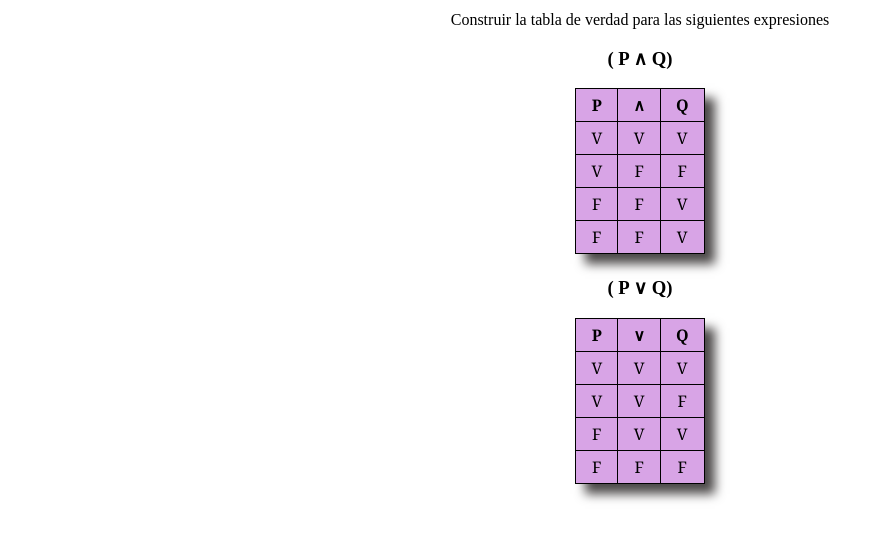
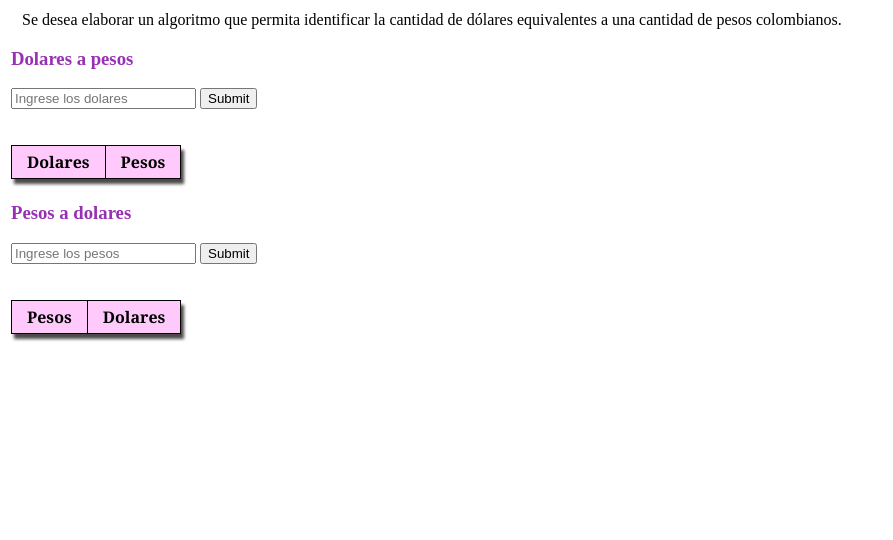
Before and after one commit to YennyMarcelaMarquezCorreaADSO/Guia-de-aprendizaje, a plain HTML site: page Evidencias, Taller 1/index.html in a window 1280 px wide. Shown: the whole page, without its empty margins (0-893 px from the left). Drawn offline with Linux system fonts and the light colour scheme.

Commit message:
Evidencia 3, Taller 1

```diff
--- a/Evidencias, Taller 1/index.html
+++ b/Evidencias, Taller 1/index.html
@@ -10,70 +10,47 @@
 </head>
 <body>
 
-    <p>Construir la tabla de verdad para las siguientes expresiones </p>
+    <p> Se desea elaborar un algoritmo que permita identificar la cantidad de dólares equivalentes a una cantidad de pesos colombianos. </p>
 
-    <h3> ( P ∧ Q) </h3>
+    <div id="d">
+        <h3> Dolares a pesos</h3>
+    <form id="input">
+        <input type="number" name="dolares" placeholder="Ingrese los dolares" >
+        <input type="submit" name="enviar" placeholder="Enviar">
+    </form>
 
-    <table>
+    <br>
+    <br>
+
+<table>
+    <thead>
         <tr>
-            <th> P </th>
-            <th> ∧ </th>
-            <th> Q </th>
+            <th>Dolares</th>
+            <th>Pesos</th>
         </tr>
-        <tr>
-            <td>V</td>
-            <td>V</td>
-            <td>V</td>
-        </tr>
-        <tr>
-            <td>V</td>
-            <td>F</td>
-            <td>F</td>
-        </tr>
-        <tr>
-            <td>F</td>
-            <td>F</td>
-            <td>V</td>
-        </tr>
-        <tr>
-            <td>F</td>
-            <td>F</td>
-            <td>V</td>
-        </tr>
-    </table>
+    </thead>
+    <tbody></tbody>
+</table>
 
+<div id="d">
+    <h3> Pesos a dolares</h3>
+<form id="input2">
+    <input type="number" name="pesos" placeholder="Ingrese los pesos" >
+    <input type="submit" name="enviar" placeholder="Enviar">
+</form>
 
-    <h3> ( P ∨ Q)</h3>
-    <table>
-        <tr>
-            <th>P</th>
-            <th>∨</th>
-            <th>Q</th>
-        </tr>
-        <tr>
-            <td>V</td>
-            <td>V</td>
-            <td>V</td>
-        </tr>
-        <tr>
-            <td>V</td>
-            <td>V</td>
-            <td>F</td>
-        </tr>
-        <tr>
-            <td>F</td>
-            <td>V</td>
-            <td>V</td>
-        </tr>
-        <tr>
-            <td>F</td>
-            <td>F</td>
-            <td>F</td>
-        </tr>
-    </table>
+<br>
+<br>
 
-
-
+<table>
+<thead>
+    <tr>
+        <th>Pesos</th>
+        <th>Dolares</th>
+    </tr>
+</thead>
+<tbody id="tabla2"></tbody>
+</table>
 
 </body>
 </html>
--- a/Evidencias, Taller 1/main.js
+++ b/Evidencias, Taller 1/main.js
@@ -1,6 +1,52 @@
 addEventListener("DOMContentLoaded", (e)=>{
+    let form = document.querySelector('#input')
+
+    form.addEventListener("submit",(e)=>{
+        e.preventDefault();
+        let dataInput = Object.fromEntries(new FormData(e.target))
+        let dolares= Number (dataInput.dolares)
+        let pesos= 4809.50
+        let resultado= dolares * pesos
+
+
+
+            let tabla=document.querySelector("tbody");
+            tabla.insertAdjacentHTML("beforeend",`
+                <tr>
+                    <td> ${dolares} USD </td>
+                    <td> ${resultado} COP </td>
+                </tr>
+                `)
+     })
+
+
+     let form2=document.querySelector('#input2')
+
+     form2.addEventListener("submit",(e)=>{
+         e.preventDefault();
+
+         let dataInput2 = Object.fromEntries(new FormData(e.target))
 
 
 
 
+
+             let pesos2= Number (dataInput2.pesos)
+             let dolares2= 0.00021
+             let res2= dolares2 * pesos2
+
+
+
+             let tabla2=document.querySelector("#tabla2");
+             tabla2.insertAdjacentHTML("beforeend",`
+                 <tr>
+                     <td> ${pesos2}  USD </td>
+                     <td> ${res2} COP </td>
+                 </tr>
+                 `)
+
+     })
+
+
+
 })
--- a/Evidencias, Taller 1/style.css
+++ b/Evidencias, Taller 1/style.css
@@ -1,20 +1,22 @@
 h1 {
     font-size: 20px;
-    margin: 0%
+}
+
+h3{
+    color: rgb(152, 48, 179);
 }
 
 body {
-    margin: 0%;
+    margin: 11px;
     height: 619px;
-    text-align: center;
 }
 
 table {
     font-family: georgia;
     display: inline-block;
     border-collapse: collapse;
-    background-color: rgb(216, 164, 230);
-    box-shadow:  10px 10px 10px  rgb(77, 74, 74) ;
+    background-color: rgb(255, 202, 251);
+    box-shadow:  3px 5px 3px  rgb(77, 74, 74) ;
 }
 
 td, th {
```
